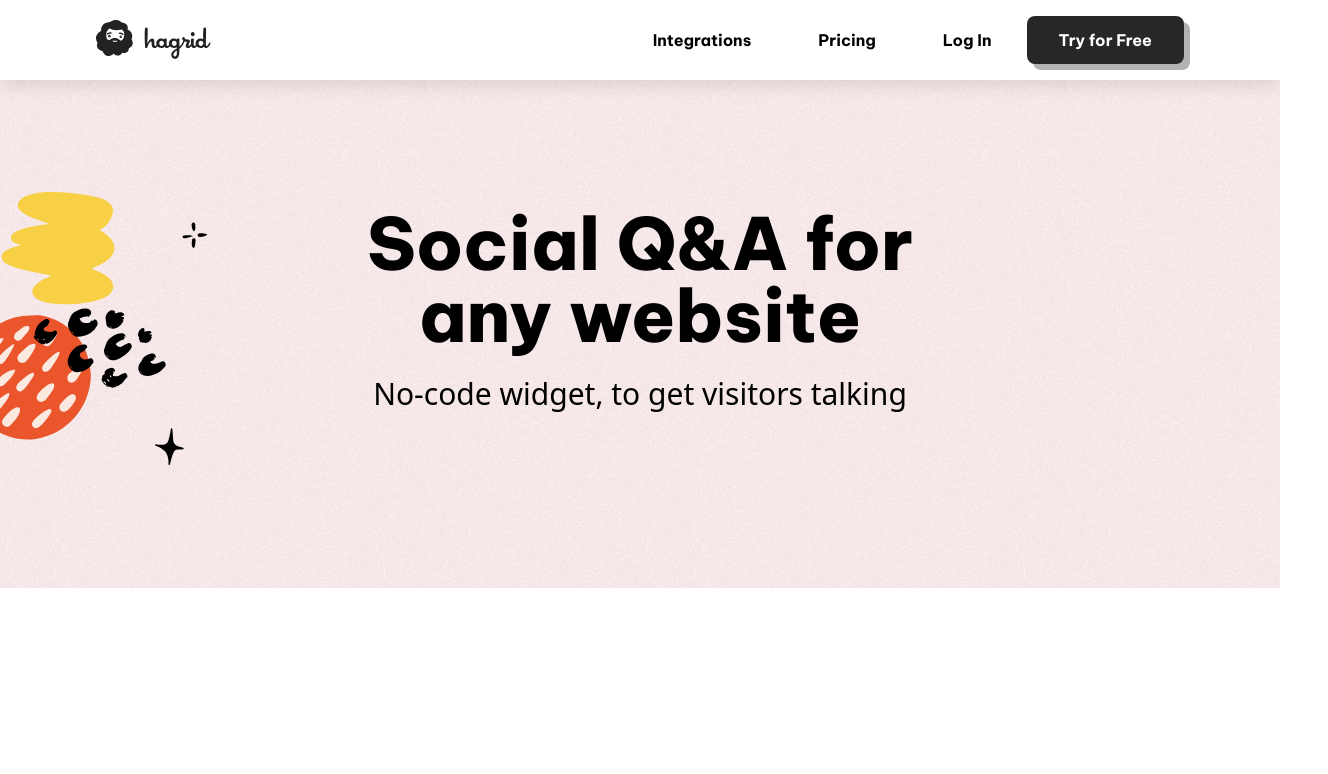
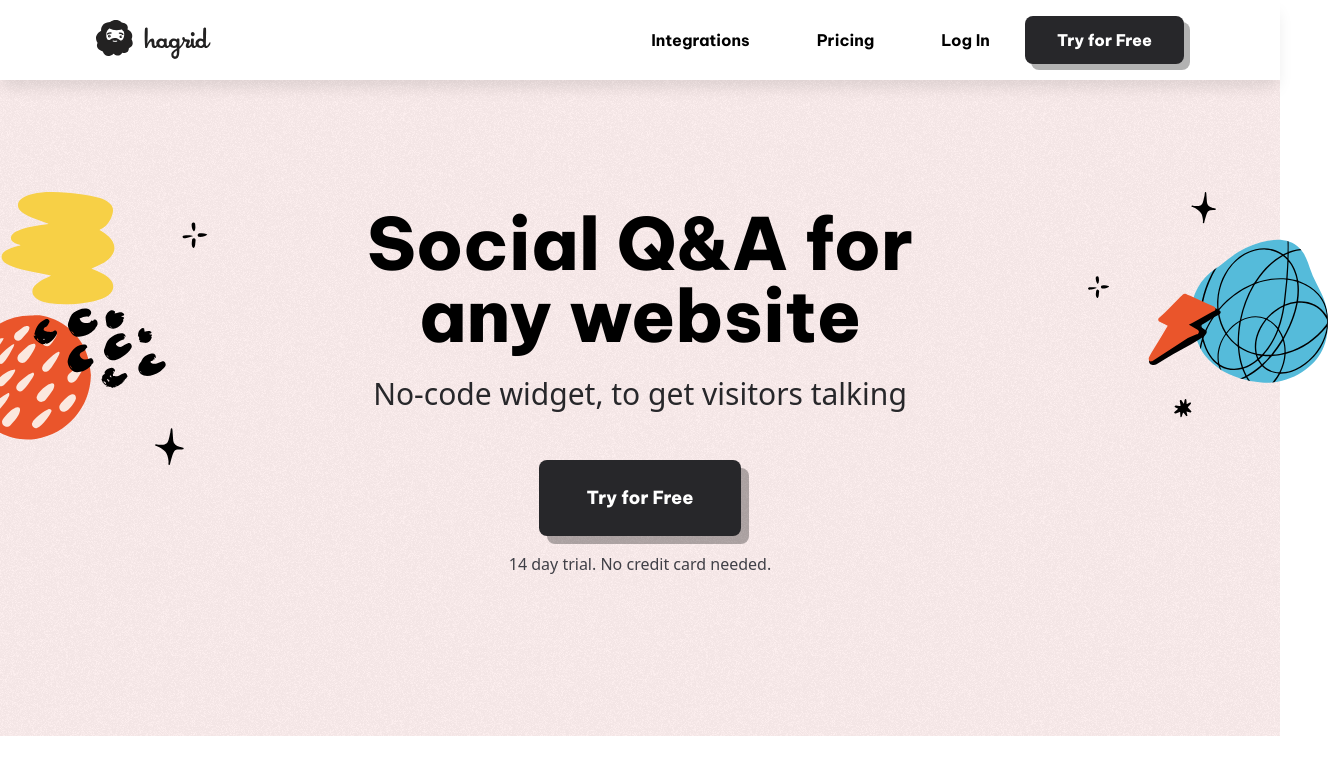
Before and after one commit to giperfast/hagrid-landing, a React app: page / in a window 1280 px wide. Shown: the top 774 px of the page, 1328 px wide, since content can reach past the window. Built offline with nearby package versions, Linux system fonts and the light colour scheme.

Commit message:
Добавил компонент Button

```diff
--- a/src/App.js
+++ b/src/App.js
@@ -1,8 +1,10 @@
 import Header from './components/UI/header/Header.jsx';
 import TextureSection from './components/UI/texture-section/TextureSection.jsx';
 import Scribble from './components/UI/scribble/Scribble.jsx';
+import Button from './components/UI/button/Button.jsx';
 import './styles/App.css';
 
+import scribble2 from './assets/images/scribble-2.svg';
 import scribble3 from './assets/images/scribble-3.svg';
 
 
@@ -12,6 +14,9 @@ function App() {
 			<Header/>
 			<TextureSection main title="Social Q&A for any website" description="No-code widget, to get visitors talking">
 				<Scribble image={scribble3} top="192px" left="-32px"/>
+				<Scribble image={scribble2} top="192px" right="-48px"/>
+				<Button href="#" size="large">Try for Free</Button>
+				<p className="explain">14 day trial. No credit card needed.</p>
 			</TextureSection>
     	</div>
   	);
--- /dev/null
+++ b/src/components/UI/button/Button.jsx
@@ -0,0 +1,17 @@
+import React from 'react';
+import classes from './Button.module.css';
+
+
+
+function Button({children, size, ...attrs}) {
+
+    let Tag = attrs.href ? 'a' : 'button'
+
+    return (
+        <Tag {...attrs} className={classes.button + ' ' + classes[size]}>
+            {children}
+        </Tag>
+    );
+}
+
+export default Button;
--- /dev/null
+++ b/src/components/UI/button/Button.module.css
@@ -0,0 +1,30 @@
+.button:hover
+{
+    transform: translateY(-5px);
+}
+
+.button
+{
+    text-decoration: none;
+    color: #ffffff;
+    background-color: #27272a;
+    border-radius: 8px;
+    font-weight: 800;
+    overflow: hidden;
+    transition: transform .3s;
+}
+
+.medium
+{
+    padding: 12px 32px 12px 32px;
+    box-shadow: 6px 6px 0px 0px rgba(0, 0, 0, 0.3);
+    line-height: 24px;
+}
+
+.large
+{
+    padding: 24px 48px 24px 48px;
+    box-shadow: 8px 8px 0px 0px rgba(0, 0, 0, 0.3);
+    font-size: 18px;
+    line-height: 28px;
+}
--- a/src/components/UI/header/Header.jsx
+++ b/src/components/UI/header/Header.jsx
@@ -1,6 +1,7 @@
 import React from 'react';
 import classes from './Header.module.css';
 import logo from '../../../assets/images/logo.svg';
+import Button from '../button/Button.jsx';
 
 function Header() {
     return (
@@ -18,8 +19,10 @@ function Header() {
                 <li className={classes.button}>
                     <a href="#">Log In</a>
                 </li>
-                <li className={classes.button + ' ' + classes.highlight}>
-                    <a href="#">Try for Free</a>
+                <li>
+                    <Button href="#" size="medium">
+                        Try for Free
+                    </Button>
                 </li>
             </ul>
         </header>
--- a/src/components/UI/header/Header.module.css
+++ b/src/components/UI/header/Header.module.css
@@ -24,17 +24,21 @@
     column-gap: 3px;
 }
 
+.buttons *
+{
+    display: block;
+}
+
 .button
 {
-    border-radius: 0.5rem;
-    line-height: 1.5rem;
+    border-radius: 8px;
+    line-height: 24px;
     overflow: hidden;
     transition: transform .3s;
 }
 
 .button a
 {
-    display: block;
     padding: 12px 32px 12px 32px;
     color: inherit;
     text-decoration: none;
@@ -46,17 +50,3 @@
     background-color: #e5e5e5;
     transform: translateY(-5px);
 }
-
-.highlight:hover
-{
-    background-color: #27272a;
-    transform: translateY(-5px);
-}
-
-.highlight
-{
-    color: #ffffff;
-    background-color: #27272a;
-    box-shadow: 6px 6px 0px 0px rgba(0, 0, 0, 0.3);
-    font-weight: 800;
-}
--- a/src/components/UI/scribble/Scribble.jsx
+++ b/src/components/UI/scribble/Scribble.jsx
@@ -1,9 +1,9 @@
 import React from 'react';
 import classes from './Scribble.module.css';
 
-function Scribble({image, top, left}) {
+function Scribble({image, top, left, bottom, right}) {
     return (
-        <img src={image} style={{top: top, left: left}}  className={classes.scribble} loading="lazy"></img>
+        <img src={image} style={{top: top, left: left, bottom: bottom, right: right}}  className={classes.scribble} loading="lazy"></img>
     );
 }
 
--- a/src/components/UI/texture-section/TextureSection.module.css
+++ b/src/components/UI/texture-section/TextureSection.module.css
@@ -22,6 +22,7 @@
     margin-top: 24px;
     margin-bottom: 48px;
     font-family: system-ui;
+    color: rgba(39, 39, 42, 1);
 }
 
 .title__main
--- a/src/styles/App.css
+++ b/src/styles/App.css
@@ -4,3 +4,11 @@ body
 {
     font-family: 'Be Vietnam Pro', sans-serif;
 }
+
+.explain
+{
+    color: rgba(63, 63, 70, 1);
+    margin: 16px 0px 32px 0px;
+    font-family: system-ui;
+    line-height: 24px;
+}
```
Also changed, not shown: src/assets/images/scribble-2.svg (added).
